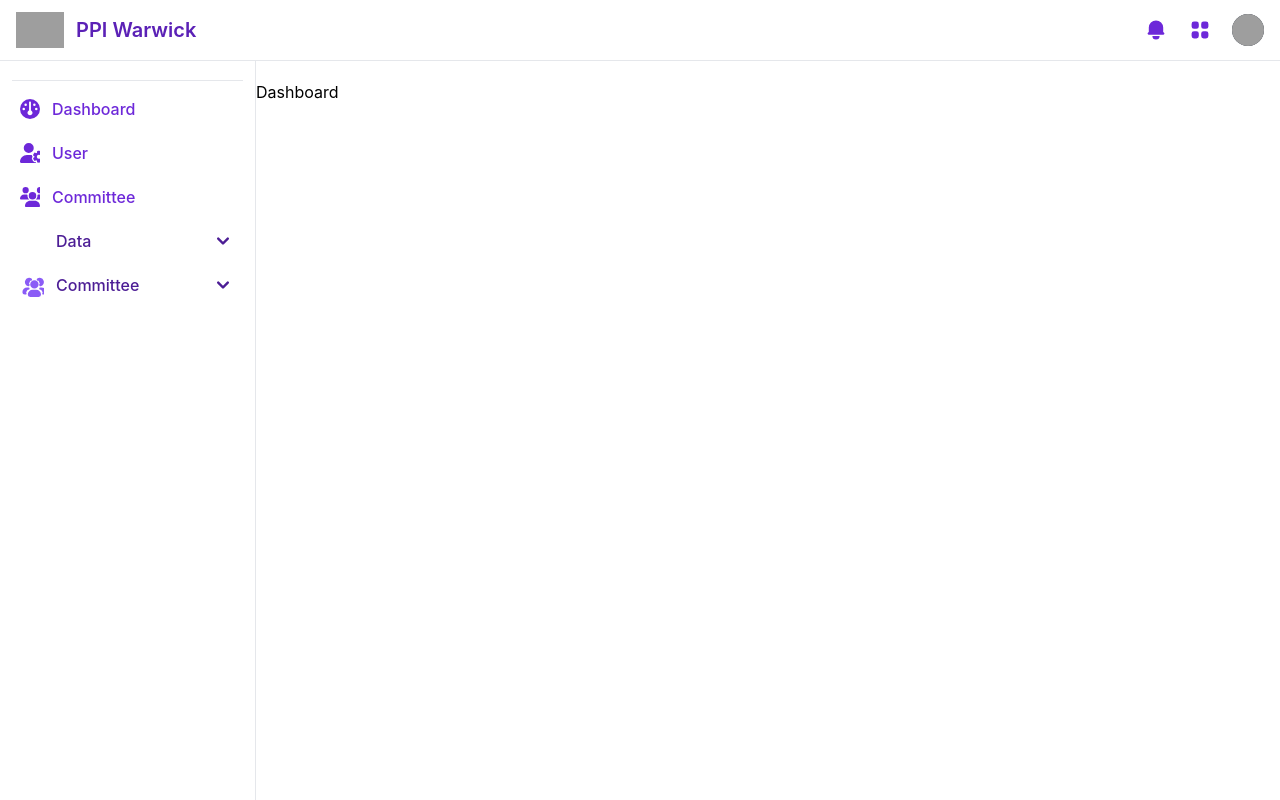
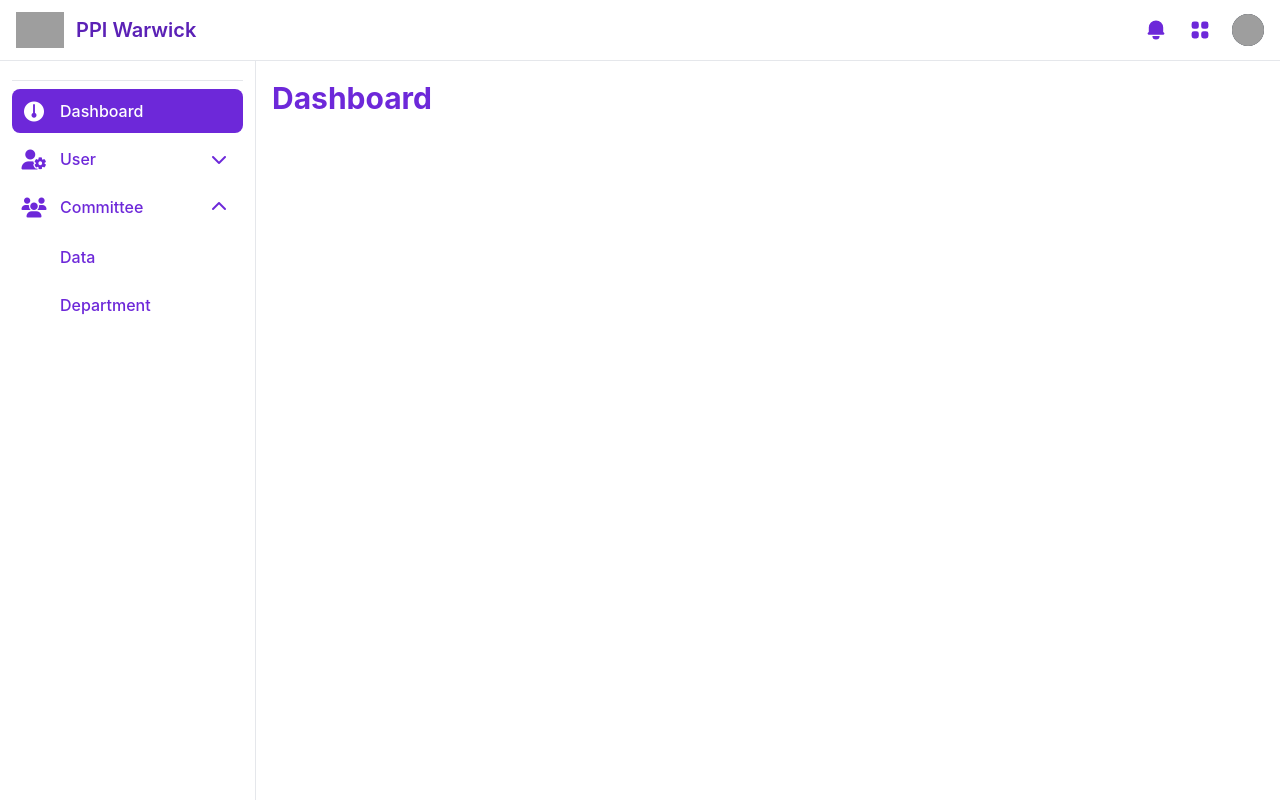
Before and after one commit to bobi1539/ppi-fe, a Next.js app: page /office/dashboard in a window 1280 px wide. Both pictures are taken after a click on the button "Committee". Built offline with nearby package versions, Linux system fonts and the light colour scheme; grey boxes are pictures that could not be loaded.

Commit message:
Fixing sidebar

```diff
--- a/app/layout.tsx
+++ b/app/layout.tsx
@@ -1,5 +1,6 @@
 import type { Metadata } from "next";
 import "./globals.css";
+import "@fortawesome/fontawesome-free/css/all.css";
 
 export const metadata: Metadata = {
   title: "PPI Warwick",
--- a/app/office/components/sidebar.tsx
+++ b/app/office/components/sidebar.tsx
@@ -1,82 +1,107 @@
+"use client";
+
 import Link from "next/link";
+import { usePathname } from "next/navigation";
+import { useState } from "react";
 
-export default function Sidebar() {
+interface SidebarProps {
+  isSidebarOpen: boolean;
+}
+
+export default function Sidebar(props: Readonly<SidebarProps>) {
   const menus = [
     {
       id: 1,
-      icon: "M0 256a256 256 0 1 1 512 0A256 256 0 1 1 0 256zm320 96c0-26.9-16.5-49.9-40-59.3L280 88c0-13.3-10.7-24-24-24s-24 10.7-24 24l0 204.7c-23.5 9.5-40 32.5-40 59.3c0 35.3 28.7 64 64 64s64-28.7 64-64zM144 176a32 32 0 1 0 0-64 32 32 0 1 0 0 64zm-16 80a32 32 0 1 0 -64 0 32 32 0 1 0 64 0zm288 32a32 32 0 1 0 0-64 32 32 0 1 0 0 64zM400 144a32 32 0 1 0 -64 0 32 32 0 1 0 64 0z",
+      icon: "fa-solid fa-gauge-simple",
       name: "Dashboard",
       url: "/office/dashboard",
-      subMenu: null
+      subMenus: null,
     },
     {
       id: 2,
-      icon: "M224 0a128 128 0 1 1 0 256A128 128 0 1 1 224 0zM178.3 304l91.4 0c11.8 0 23.4 1.2 34.5 3.3c-2.1 18.5 7.4 35.6 21.8 44.8c-16.6 10.6-26.7 31.6-20 53.3c4 12.9 9.4 25.5 16.4 37.6s15.2 23.1 24.4 33c15.7 16.9 39.6 18.4 57.2 8.7l0 .9c0 9.2 2.7 18.5 7.9 26.3L29.7 512C13.3 512 0 498.7 0 482.3C0 383.8 79.8 304 178.3 304zM436 218.2c0-7 4.5-13.3 11.3-14.8c10.5-2.4 21.5-3.7 32.7-3.7s22.2 1.3 32.7 3.7c6.8 1.5 11.3 7.8 11.3 14.8l0 30.6c7.9 3.4 15.4 7.7 22.3 12.8l24.9-14.3c6.1-3.5 13.7-2.7 18.5 2.4c7.6 8.1 14.3 17.2 20.1 27.2s10.3 20.4 13.5 31c2.1 6.7-1.1 13.7-7.2 17.2l-25 14.4c.4 4 .7 8.1 .7 12.3s-.2 8.2-.7 12.3l25 14.4c6.1 3.5 9.2 10.5 7.2 17.2c-3.3 10.6-7.8 21-13.5 31s-12.5 19.1-20.1 27.2c-4.8 5.1-12.5 5.9-18.5 2.4l-24.9-14.3c-6.9 5.1-14.3 9.4-22.3 12.8l0 30.6c0 7-4.5 13.3-11.3 14.8c-10.5 2.4-21.5 3.7-32.7 3.7s-22.2-1.3-32.7-3.7c-6.8-1.5-11.3-7.8-11.3-14.8l0-30.5c-8-3.4-15.6-7.7-22.5-12.9l-24.7 14.3c-6.1 3.5-13.7 2.7-18.5-2.4c-7.6-8.1-14.3-17.2-20.1-27.2s-10.3-20.4-13.5-31c-2.1-6.7 1.1-13.7 7.2-17.2l24.8-14.3c-.4-4.1-.7-8.2-.7-12.4s.2-8.3 .7-12.4L343.8 325c-6.1-3.5-9.2-10.5-7.2-17.2c3.3-10.6 7.7-21 13.5-31s12.5-19.1 20.1-27.2c4.8-5.1 12.4-5.9 18.5-2.4l24.8 14.3c6.9-5.1 14.5-9.4 22.5-12.9l0-30.5zm92.1 133.5a48.1 48.1 0 1 0 -96.1 0 48.1 48.1 0 1 0 96.1 0z",
+      icon: "fa-solid fa-user-gear",
       name: "User",
       url: "/office/user",
-      subMenu: null
+      subMenus: [
+        {
+          id: 1,
+          name: "Data",
+          url: "/office/user",
+        },
+        {
+          id: 2,
+          name: "Role",
+          url: "/office/role",
+        },
+      ],
     },
     {
       id: 3,
-      icon: "M144 0a80 80 0 1 1 0 160A80 80 0 1 1 144 0zM512 0a80 80 0 1 1 0 160A80 80 0 1 1 512 0zM0 298.7C0 239.8 47.8 192 106.7 192l42.7 0c15.9 0 31 3.5 44.6 9.7c-1.3 7.2-1.9 14.7-1.9 22.3c0 38.2 16.8 72.5 43.3 96c-.2 0-.4 0-.7 0L21.3 320C9.6 320 0 310.4 0 298.7zM405.3 320c-.2 0-.4 0-.7 0c26.6-23.5 43.3-57.8 43.3-96c0-7.6-.7-15-1.9-22.3c13.6-6.3 28.7-9.7 44.6-9.7l42.7 0C592.2 192 640 239.8 640 298.7c0 11.8-9.6 21.3-21.3 21.3l-213.3 0zM224 224a96 96 0 1 1 192 0 96 96 0 1 1 -192 0zM128 485.3C128 411.7 187.7 352 261.3 352l117.3 0C452.3 352 512 411.7 512 485.3c0 14.7-11.9 26.7-26.7 26.7l-330.7 0c-14.7 0-26.7-11.9-26.7-26.7z",
+      icon: "fa-solid fa-users",
       name: "Committee",
       url: "/office/committee",
-      subMenu: null
+      subMenus: [
+        {
+          id: 1,
+          name: "Data",
+          url: "/office/committee",
+        },
+        {
+          id: 2,
+          name: "Department",
+          url: "/office/department",
+        },
+      ],
     },
   ];
 
+  const pathName = usePathname();
+  const [isSubMenuOpen, setIsSubMenuOpen] = useState<{ [key: number]: boolean }>({});
+
+  const handleSubMenuOpen = (menuId: number): void => {
+    setIsSubMenuOpen((prevState) => ({
+      ...prevState,
+      [menuId]: !prevState[menuId],
+    }));
+  };
+
   return (
-    <aside className="fixed top-0 left-0 z-40 w-64 h-screen pt-14 transition-transform -translate-x-full bg-white border-r border-gray-200 md:translate-x-0">
+    <aside className={`${props.isSidebarOpen ? "translate-x-0" : "-translate-x-full"} fixed top-0 left-0 z-40 w-64 h-screen pt-14 transition-transform bg-white border-r border-gray-200 md:translate-x-0`}>
       <div className="overflow-y-auto py-5 px-3 h-full bg-white">
         <ul className="mt-1 pt-2 space-y-1 border-t border-gray-200">
           {menus.map((menu) => (
             <li key={menu.id}>
-              <Link href={menu.url} className="flex items-center gap-3 p-2 text-base rounded-lg group font-medium transition duration-200 text-secondary-700 hover:text-white hover:bg-secondary-700">
-                <svg className="w-5 h-5" fill="currentColor" xmlns="http://www.w3.org/2000/svg" viewBox="0 0 512 512">
-                  <path d={menu.icon} />
-                </svg>
-                <span>{menu.name}</span>
-              </Link>
+              {menu.subMenus === null ? (
+                <Link href={menu.url} className={`${pathName.startsWith(menu.url) ? "text-white bg-secondary-700" : "text-secondary-700"} flex items-center gap-3 p-2 text-base rounded-lg font-medium transition duration-200 hover:text-white hover:bg-secondary-700`}>
+                  <span className="w-7 h-7 flex justify-center items-center">
+                    <i className={`${menu.icon} fa-lg`} />
+                  </span>
+                  <span className="whitespace-nowrap">{menu.name}</span>
+                </Link>
+              ) : (
+                <div>
+                  <button onClick={() => handleSubMenuOpen(menu.id)} type="button" className="flex justify-between items-center p-2 w-full text-base rounded-lg font-medium transition duration-200 text-secondary-700 hover:text-white hover:bg-secondary-700">
+                    <span className="flex justify-center items-center gap-3">
+                      <span className="w-7 h-7 flex justify-center items-center">
+                        <i className={`${menu.icon} fa-lg`} />
+                      </span>
+                      <span className="whitespace-nowrap">{menu.name}</span>
+                    </span>
+                    <i className={`fa-solid fa-chevron-${isSubMenuOpen[menu.id] ? "up" : "down"} mr-2`} />
+                  </button>
+                  <ul className={`${isSubMenuOpen[menu.id] ? "" : "hidden"} py-2 space-y-2`}>
+                    {menu.subMenus.map((subMenu) => (
+                      <li key={subMenu.id}>
+                        <Link href={subMenu.url} className="flex items-center p-2 pl-12 w-full text-base rounded-lg font-medium transition duration-200 text-secondary-700 hover:text-white hover:bg-secondary-700">
+                          {subMenu.name}
+                        </Link>
+                      </li>
+                    ))}
+                  </ul>
+                </div>
+              )}
             </li>
           ))}
-          <li>
-            <button type="button" className="flex items-center p-2 w-full text-base rounded-lg transition duration-75 group hover:bg-secondary-100 font-medium text-secondary-900 ">
-              <svg aria-hidden="true" className="w-6 h-6 text-secondary-500 transition duration-75 group-hover:text-secondary-900" fill="currentColor" viewBox="0 0 20 20" xmlns="http://www.w3.org/2000/svg"></svg> <span className="flex-1 ml-3 text-left whitespace-nowrap">Data</span>
-              <svg aria-hidden="true" className="w-6 h-6" fill="currentColor" viewBox="0 0 20 20" xmlns="http://www.w3.org/2000/svg">
-                <path fillRule="evenodd" d="M5.293 7.293a1 1 0 011.414 0L10 10.586l3.293-3.293a1 1 0 111.414 1.414l-4 4a1 1 0 01-1.414 0l-4-4a1 1 0 010-1.414z" clipRule="evenodd"></path>
-              </svg>
-            </button>
-            <ul id="dropdown-user-management" className=" hidden  py-2 space-y-2">
-              <li>
-                <a href="https://ppiwarwick.org/office/user/role" className="flex items-center p-2 pl-11 w-full text-base rounded-lg transition duration-75 group hover:bg-secondary-100 font-medium text-secondary-900 ">
-                  Role
-                </a>
-              </li>
-            </ul>
-          </li>
-          <li>
-            <button type="button" className="flex items-center p-2 w-full text-base rounded-lg transition duration-75 group hover:bg-secondary-100 font-medium text-secondary-900  " aria-controls="dropdown-committee-management">
-              <svg aria-hidden="true" className="w-6 h-6 text-secondary-500 transition duration-75 group-hover:text-secondary-900" fill="currentColor" viewBox="0 0 20 20" xmlns="http://www.w3.org/2000/svg">
-                <path stroke="currentColor" strokeLinecap="round" strokeWidth={2} d="M4.5 17H4a1 1 0 0 1-1-1 3 3 0 0 1 3-3h1m0-3a2.5 2.5 0 1 1 2-4.5M19.5 17h.5c.6 0 1-.4 1-1a3 3 0 0 0-3-3h-1m0-3a2.5 2.5 0 1 0-2-4.5m.5 13.5h-7a1 1 0 0 1-1-1 3 3 0 0 1 3-3h3a3 3 0 0 1 3 3c0 .6-.4 1-1 1Zm-1-9.5a2.5 2.5 0 1 1-5 0 2.5 2.5 0 0 1 5 0Z" />
-              </svg>
-              <span className="flex-1 ml-3 text-left whitespace-nowrap">Committee</span>
-              <svg aria-hidden="true" className="w-6 h-6" fill="currentColor" viewBox="0 0 20 20" xmlns="http://www.w3.org/2000/svg">
-                <path fillRule="evenodd" d="M5.293 7.293a1 1 0 011.414 0L10 10.586l3.293-3.293a1 1 0 111.414 1.414l-4 4a1 1 0 01-1.414 0l-4-4a1 1 0 010-1.414z" clipRule="evenodd"></path>
-              </svg>
-            </button>
-            <ul id="dropdown-committee-management" className=" hidden  py-2 space-y-2">
-              <li>
-                <a href="https://ppiwarwick.org/office/committee/data" className="flex items-center p-2 pl-11 w-full text-base rounded-lg transition duration-75 group hover:bg-secondary-100 font-medium text-secondary-900 ">
-                  Data
-                </a>
-              </li>
-              <li>
-                <a href="https://ppiwarwick.org/office/committee/department" className="flex items-center p-2 pl-11 w-full text-base rounded-lg transition duration-75 group hover:bg-secondary-100 font-medium text-secondary-900 ">
-                  Department
-                </a>
-              </li>
-            </ul>
-          </li>
         </ul>
       </div>
     </aside>
--- a/app/office/dashboard/page.tsx
+++ b/app/office/dashboard/page.tsx
@@ -1,3 +1,3 @@
 export default function Dashboard() {
-  return <h1>Dashboard</h1>;
+  return <h1 className="mb-4 font-bold text-3xl text-secondary-700">Dashboard</h1>;
 }
--- a/app/office/layout.tsx
+++ b/app/office/layout.tsx
@@ -1,12 +1,21 @@
+"use client";
+
+import { useState } from "react";
 import Sidebar from "./components/sidebar";
 import Topbar from "./components/topbar";
 
 export default function OfficeLayout({ children }: Readonly<{ children: React.ReactNode }>) {
+  const [isSidebarOpen, setIsSidebarOpen] = useState<boolean>(false);
+
+  const handleSidebarOpen = () => {
+    setIsSidebarOpen((prevState) => !prevState);
+  };
+
   return (
     <div>
-      <Topbar />
-      <Sidebar />
-      <main className="md:ml-64 min-h-screen pt-20">{children}</main>
+      <Topbar setIsSidebarOpen={handleSidebarOpen} />
+      <Sidebar isSidebarOpen={isSidebarOpen} />
+      <main className="md:ml-64 min-h-screen p-4 pt-20">{children}</main>
     </div>
   );
 }
--- a/package.json
+++ b/package.json
@@ -9,6 +9,7 @@
     "lint": "next lint"
   },
   "dependencies": {
+    "@fortawesome/fontawesome-free": "^6.6.0",
     "embla-carousel-autoplay": "^8.3.0",
     "embla-carousel-react": "^8.3.0",
     "next": "14.2.14",
```
Also changed, not shown: app/(menu)/event/[slug]/page.tsx (+4 -4 lines), app/office/components/topbar.tsx (+7 -3 lines), 1 other file (tests, documents, lock files or other folders).
